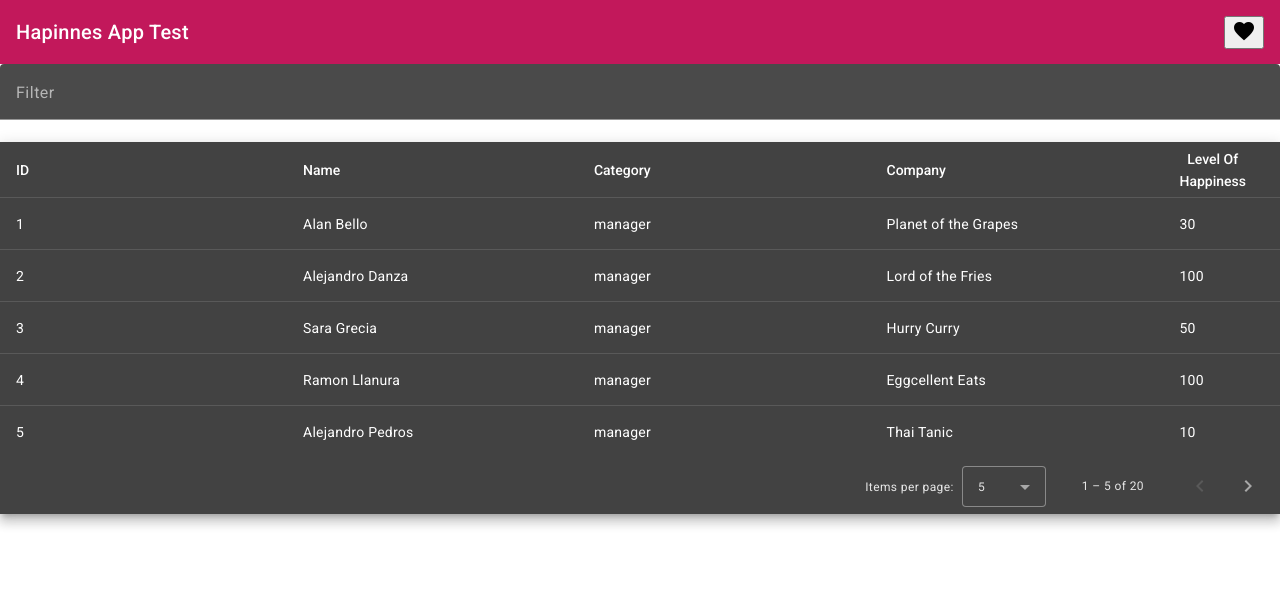
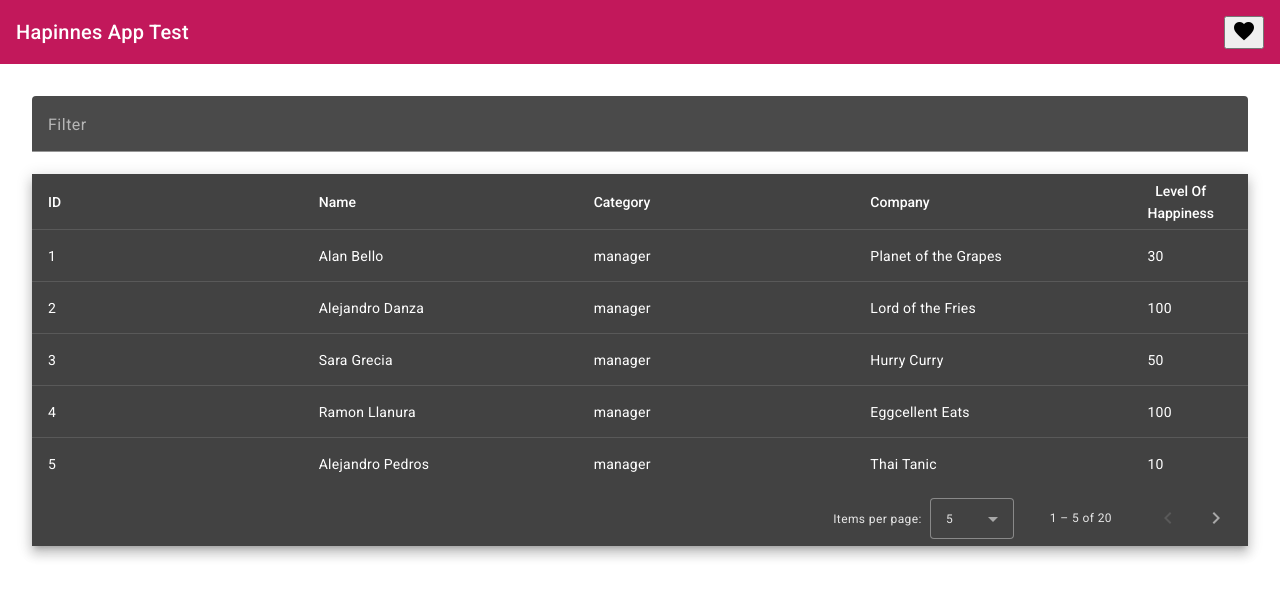
Before and after one commit to jsfc2199/HapinessApp, an Angular app: page /home in a window 1280 px wide. Shown: the top 598 px of the page. Built offline with nearby package versions, Linux system fonts and the light colour scheme.

Commit message:
Modal Dialog
Se usa dialog de material para implementar un modal en el toolbar para los favoritos

```diff
--- a/src/app/app.component.html
+++ b/src/app/app.component.html
@@ -1,2 +1,5 @@
 <app-toolbar></app-toolbar>
-<router-outlet></router-outlet>
+
+<div class = "main-container">
+  <router-outlet></router-outlet>
+</div>
--- a/src/app/app.component.scss
+++ b/src/app/app.component.scss
@@ -0,0 +1,3 @@
+.main-container {
+  padding: 2rem
+}
--- a/src/app/components/toolbar/toolbar.component.html
+++ b/src/app/components/toolbar/toolbar.component.html
@@ -6,6 +6,7 @@
     mat-icon-button
     class="example-icon favorite-icon"
     aria-label="Example icon-button with heart icon"
+    (click)="openDialog('1000ms', '1000ms')"
   >
     <mat-icon>favorite</mat-icon>
   </button>
--- a/src/app/components/toolbar/toolbar.component.ts
+++ b/src/app/components/toolbar/toolbar.component.ts
@@ -1,14 +1,28 @@
 import { Component } from '@angular/core';
 import {MatToolbarModule} from '@angular/material/toolbar';
 import {MatIconModule} from '@angular/material/icon';
+import {MatDialog, MatDialogModule} from '@angular/material/dialog'
+import { PeopleTableComponent } from '../people-table';
+import { CommonModule } from '@angular/common';
 
 @Component({
   standalone: true, //al ser stanalone no se declara en ningun modulo
-  imports: [MatToolbarModule, MatIconModule], //se importa el modulo que nos permite usar el toolbar de angular amterial
+  imports: [MatToolbarModule, MatIconModule, MatDialogModule], //se importa el modulo que nos permite usar el toolbar de angular amterial
   selector: 'app-toolbar',
   templateUrl: './toolbar.component.html',
   styleUrls: ['./toolbar.component.scss']
 })
 export class ToolbarComponent {
 
+  //inyectamos el servicio para generar mensajes como sweet alert, apoyados del modulo MatDialogModule
+  constructor(public dialog: MatDialog){}
+
+  openDialog(enterAnimationDuration: string, exitAnimationDuration: string): void {
+
+    //recibe un componente que va a animar
+    this.dialog.open(PeopleTableComponent, {
+      enterAnimationDuration,
+      exitAnimationDuration,
+    });
+  }
 }
```
